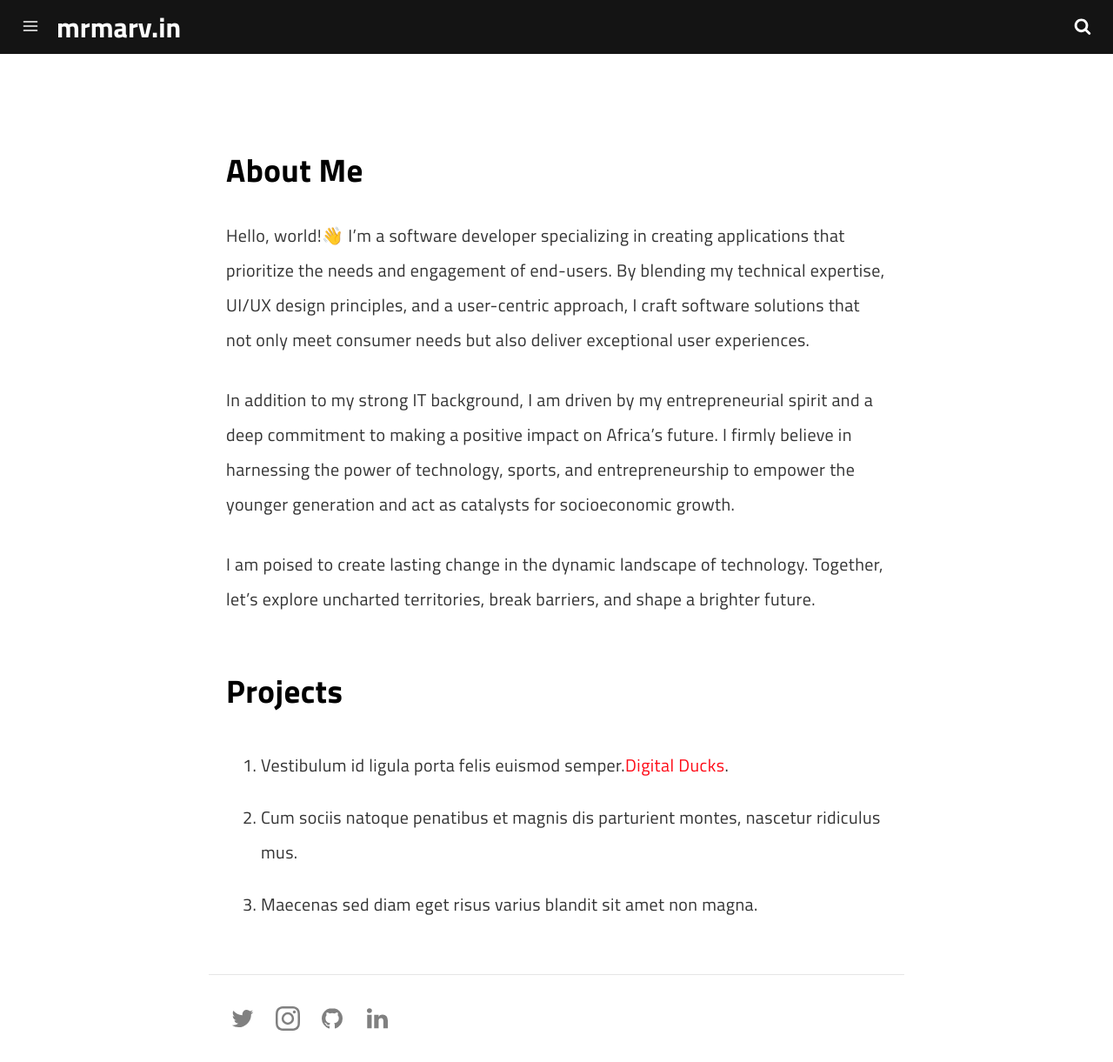
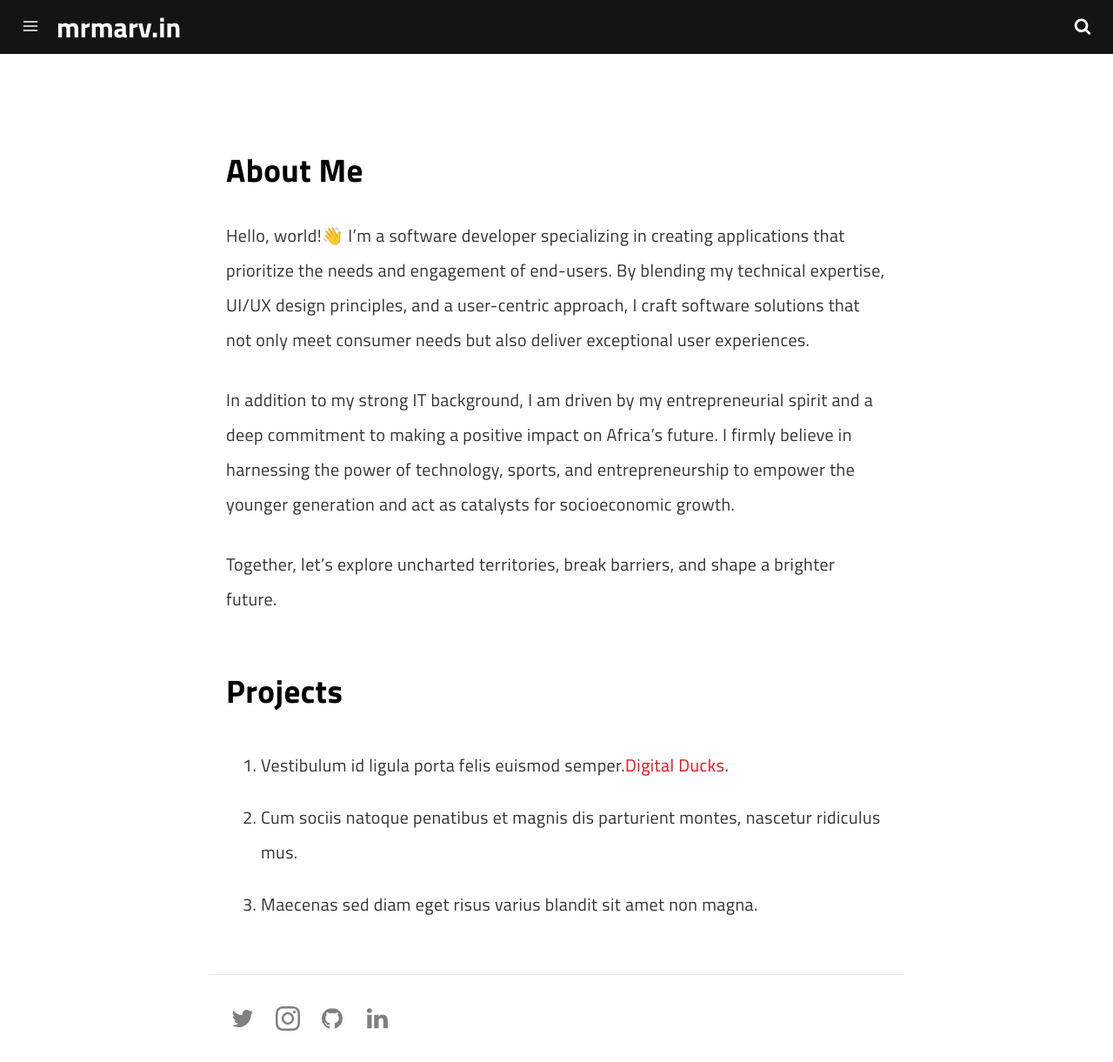
Before and after one commit to marv0/marv0.github.io, a Jekyll site: the page built from pages/about.md, in a window 1280 px wide and 1221 px high. Shown: the whole window at 87% size. Built offline with Jekyll 4.4.1, drawn with Linux system fonts in a browser that asks for light colours; a script that is not in the unit is left out.

Commit message:
Update about.md

```diff
--- a/pages/about.md
+++ b/pages/about.md
@@ -13,7 +13,7 @@ Hello, world!👋 I'm a software developer specializing in creating applications
 
 In addition to my strong IT background, I am driven by my entrepreneurial spirit and a deep commitment to making a positive impact on Africa's future. I firmly believe in harnessing the power of technology, sports, and entrepreneurship to empower the younger generation and act as catalysts for socioeconomic growth.
 
-I am poised to create lasting change in the dynamic landscape of technology. Together, let's explore uncharted territories, break barriers, and shape a brighter future.
+Together, let's explore uncharted territories, break barriers, and shape a brighter future.
 
 ## Projects
 
```
